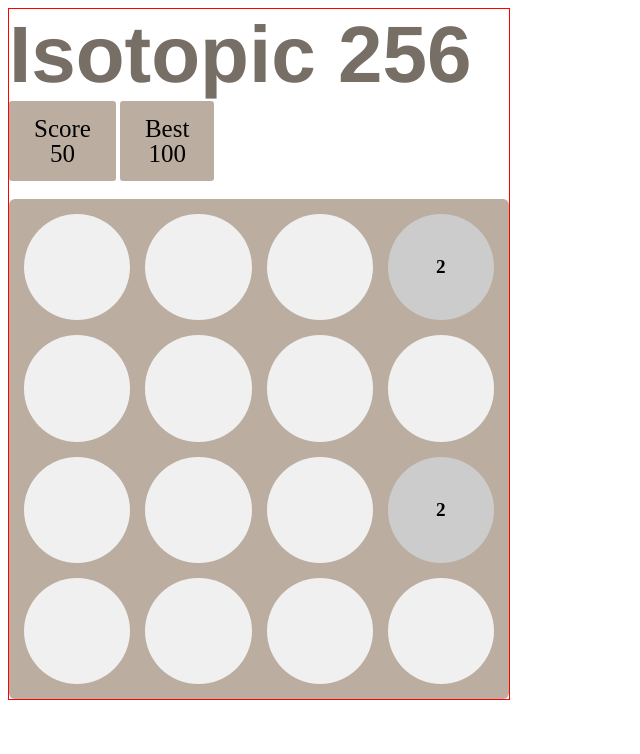
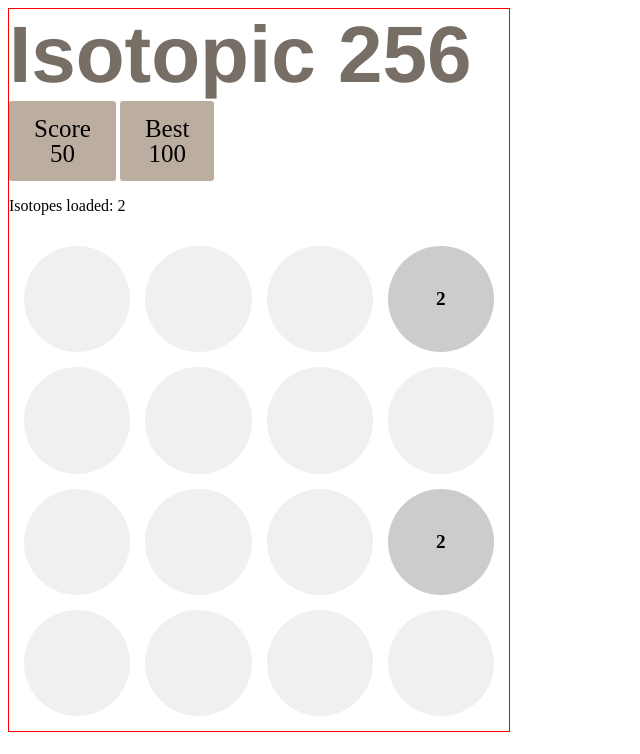
Before and after one commit to ivanempire/isotopic-2048, a SvelteKit app: page / in a window 1280 px wide. Shown: the top 754 px of the page, without its empty margins (0-640 px from the left). Built offline with nearby package versions, Linux system fonts and the light colour scheme.

Commit message:
Working key interceptor and hacky binding

```diff
--- a/src/lib/core/GameManager.ts
+++ b/src/lib/core/GameManager.ts
@@ -44,8 +44,24 @@ export class GameManager {
 		return this.isotopes;
 	}
 
+	moveUp(): void {
+		console.log('Moving up');
+	}
+
+	moveDown(): void {
+		console.log('Moving down');
+	}
+
+	moveLeft(): void {
+		console.log('Moving left');
+	}
+
+	moveRight(): void {
+		console.log('Moving right');
+	}
+
 	private getEmptyCells(): { x: number; y: number }[] {
-        const occupied = new Set(this.isotopes.map(t => `${t.x},${t.y}`));
+		const occupied = new Set(this.isotopes.map((t) => `${t.x},${t.y}`));
 		const empty: { x: number; y: number }[] = [];
 
 		for (let y = 0; y < this.height; y++) {
--- /dev/null
+++ b/src/lib/core/KeyInterceptor.ts
@@ -0,0 +1,35 @@
+import type { GameManager } from '$lib/core/GameManager';
+
+export class KeyInterceptor {
+	private manager: GameManager;
+
+	constructor(manager: GameManager) {
+		this.manager = manager;
+		this.handleKey = this.handleKey.bind(this);
+		window.addEventListener('keydown', this.handleKey);
+	}
+
+	private handleKey(event: KeyboardEvent): void {
+		switch (event.key) {
+			case 'ArrowUp':
+				this.manager.moveUp();
+				break;
+			case 'ArrowDown':
+				this.manager.moveDown();
+				break;
+			case 'ArrowLeft':
+				this.manager.moveLeft();
+				break;
+			case 'ArrowRight':
+				this.manager.moveRight();
+				break;
+			default:
+				return;
+		}
+		event.preventDefault();
+	}
+
+	// public destroy(): void {
+	// 	window.removeEventListener("keydown", this.handleKey);
+	// }
+}
--- a/src/lib/ui/Grid.svelte
+++ b/src/lib/ui/Grid.svelte
@@ -3,21 +3,30 @@
 	export let height: number;
 	export let isotopes: Isotope[];
 
-    const grid: (Isotope | null)[] = [];
+	type Isotope = {
+		id: number;
+		value: number;
+		x: number;
+		y: number;
+		merging?: boolean;
+		new?: boolean;
+		decay?: number;
+	};
 
-    // TODO: May not be the best way...
-    for (let y = 0; y < height; y++) {
-        for (let x = 0; x < width; x++) {
-            const match = isotopes.find(i => i.x === x && i.y === y);
-            grid.push(match ?? null);
+	console.log('Got isotopes: ', isotopes);
+
+	// Optional: construct a quick lookup map for faster rendering
+	const cellMap = new Map<string, Isotope>();
+	$: {
+		cellMap.clear();
+		for (const iso of isotopes) {
+			cellMap.set(`${iso.x},${iso.y}`, iso);
 		}
 	}
 </script>
 
 <article
 	style="
-        background-color: #bbada0;
-        border-radius: 6px;
     display: grid;
     grid-template-columns: repeat({width}, 1fr);
     grid-template-rows: repeat({height}, 1fr);
@@ -25,12 +34,16 @@
     gap: 15px;
   "
 >
-    {#each grid as cell}
-        <div class="cell {cell ? 'occupied' : 'empty'}">
-            {#if cell}
-                {cell.value}
+	{#each Array(height) as _, y}
+		{#each Array(width) as _, x}
+			{#if cellMap.has(`${x},${y}`)}
+				<div class="cell occupied">
+					{cellMap.get(`${x},${y}`)?.value}
+				</div>
+			{:else}
+				<div class="cell empty" />
 			{/if}
-        </div>
+		{/each}
 	{/each}
 </article>
 
--- a/src/lib/ui/Header.svelte
+++ b/src/lib/ui/Header.svelte
@@ -1,5 +1,5 @@
 <script lang="ts">
-    export let text: string
+	export let text: string;
 </script>
 
 <h1>{text}</h1>
@@ -13,6 +13,6 @@
 		float: left;
 		color: #776e65;
 		/* TODO: Import clear sans*/
-        font-family: "Clear Sans", "Helvetica Neue", Arial, sans-serif;
+		font-family: 'Clear Sans', 'Helvetica Neue', Arial, sans-serif;
 	}
 </style>
--- a/src/lib/ui/Score.svelte
+++ b/src/lib/ui/Score.svelte
@@ -1,9 +1,10 @@
 <script lang="ts">
-    export let label: string = "Score";
+	export let label: string = 'Score';
 	export let value: number = 0;
 </script>
 
-<div class="inline-block text-white text-center font-bold mt-2"
+<div
+	class="mt-2 inline-block text-center font-bold text-white"
 	style="
     display: inline-flex;
     flex-direction: column;
@@ -16,7 +17,6 @@
     line-height: 1.2;
   "
 >
-
 	<!--    .score-container:after, .best-container:after {-->
 	<!--    position: absolute; TODO: This needs to be the label -->
 	<!--    width: 100%;-->
--- a/src/routes/+layout.svelte
+++ b/src/routes/+layout.svelte
@@ -1,3 +1,3 @@
-<div class="min-h-screen w-screen bg-[#faf8ef] flex justify-center items-start py-8">
-    <slot />
+<div class="flex min-h-screen w-screen items-start justify-center bg-[#faf8ef] py-8">
+	<slot />
 </div>
--- a/src/routes/+page.svelte
+++ b/src/routes/+page.svelte
@@ -1,38 +1,28 @@
 <script lang="ts">
+	import { onMount } from 'svelte';
+	import Grid from '$lib/ui/Grid.svelte';
+	import Score from '$lib/ui/Score.svelte';
+	import Header from '$lib/ui/Header.svelte';
+	import { GameManager } from '$lib/core/GameManager';
+	import { KeyInterceptor } from '$lib/core/KeyInterceptor';
 
-    import Grid from "$lib/ui/Grid.svelte";
-    import Score from "$lib/ui/Score.svelte";
-    import Header from "$lib/ui/Header.svelte";
-    import { GameManager } from "$lib/core/GameManager";
+	let isotopes: Isotope[] = [];
 
-    let manager: GameManager;
-
-    if (!manager) {
-        manager = new GameManager(4, 4);
-    }
-
-    let isotopes = manager.getIsotopes();
-
+	onMount(() => {
+		const manager = new GameManager(4, 4);
+		const keyInterceptor = new KeyInterceptor(manager);
+		isotopes = manager.getIsotopes();
+		// isotopes = [...manager.getIsotopes()];
+	});
 </script>
 
 <section style="width:500px;border:1px solid red;">
-    <Header text="Isotopic 256" />
-    <Score value={50} />
-    <Score label="Best" value={100} />
-    <br />
-    <br />
-    <Grid width={4} height={4} isotopes={isotopes} />
+	<Header text="Isotopic 256" />
+	<Score value={50} />
+	<Score label="Best" value={100} />
+	<!-- TODO: Hack because it's not a store... -->
+	{#if isotopes.length}
+		<p>Isotopes loaded: {isotopes.length}</p>
+		<Grid width={4} height={4} {isotopes} />
+	{/if}
 </section>
-
-<!--<section class="max-w-2xl mx-auto px-4 flex flex-col items-center gap-4">-->
-<!--&lt;!&ndash;    <Score value={50} />&ndash;&gt;-->
-<!--&lt;!&ndash;    <Score label="Best" value={100} />&ndash;&gt;-->
-<!--&lt;!&ndash;    <Header text="Isotopic 256" />&ndash;&gt;-->
-
-<!--&lt;!&ndash;    <div class="flex gap-4">&ndash;&gt;-->
-<!--&lt;!&ndash;        <Score value={50} />&ndash;&gt;-->
-<!--&lt;!&ndash;        <Score label="Best" value={100} />&ndash;&gt;-->
-<!--&lt;!&ndash;    </div>&ndash;&gt;-->
-
-<!--&lt;!&ndash;    <Grid width={4} height={4} isotopes={isotopes} />&ndash;&gt;-->
-<!--</section>-->
--- a/tsconfig.json
+++ b/tsconfig.json
@@ -9,6 +9,6 @@
 		"skipLibCheck": true,
 		"sourceMap": true,
 		"strict": true,
-		"moduleResolution": "bundler",
+		"moduleResolution": "bundler"
 	}
 }
--- a/vite.config.ts
+++ b/vite.config.ts
@@ -1,6 +1,6 @@
-import tailwindcss from "@tailwindcss/vite";
-import { sveltekit } from "@sveltejs/kit/vite";
-import { defineConfig } from "vite";
+import tailwindcss from '@tailwindcss/vite';
+import { sveltekit } from '@sveltejs/kit/vite';
+import { defineConfig } from 'vite';
 
 export default defineConfig({
 	plugins: [tailwindcss(), sveltekit()]
```
Also changed, not shown: svelte.config.js (+8 -8 lines), src/lib/core/Isotope.ts (indentation only), src/routes/oldpage.txt (added), 1 other file (tests, documents, lock files or other folders). Lines whose indentation alone changed are shown as unchanged.
